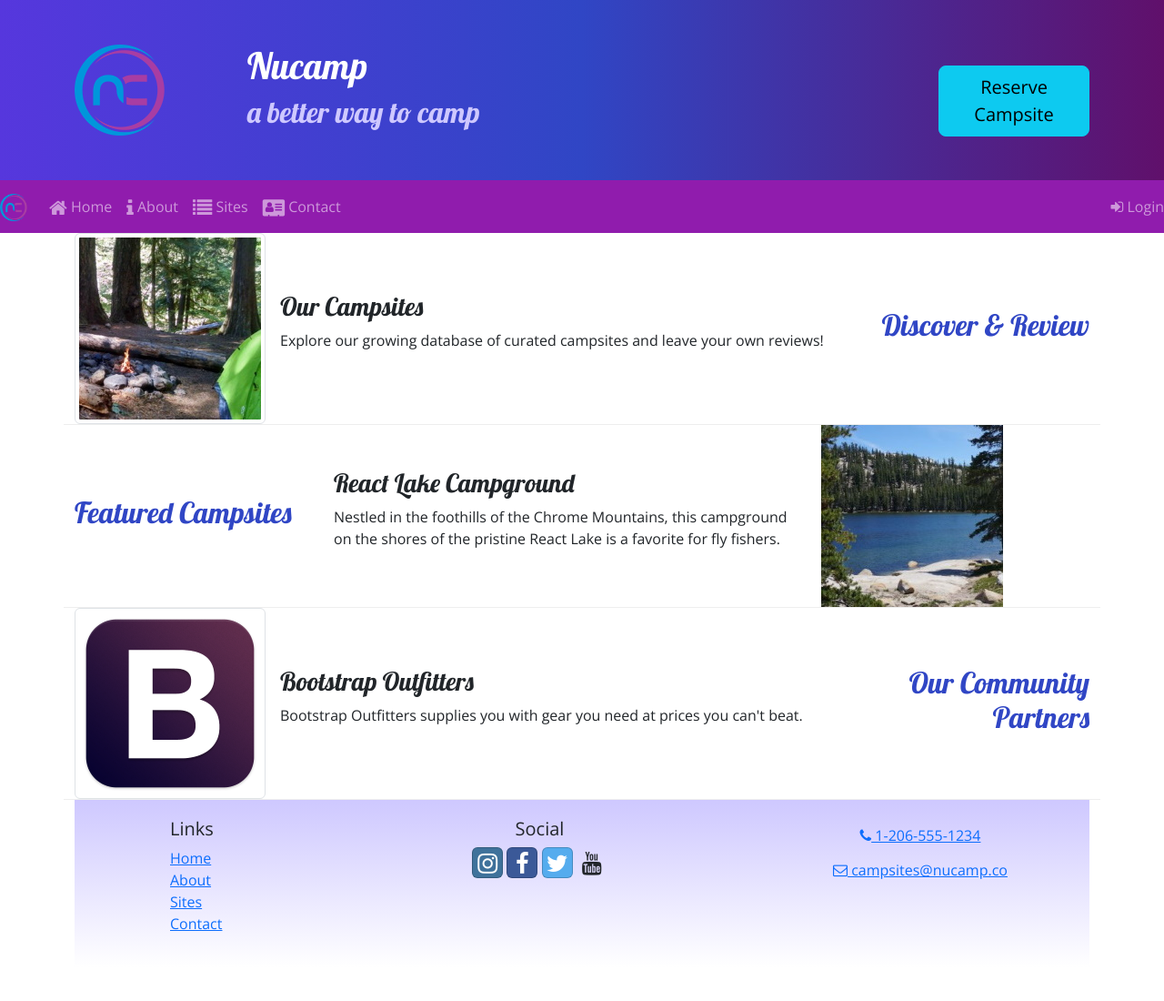
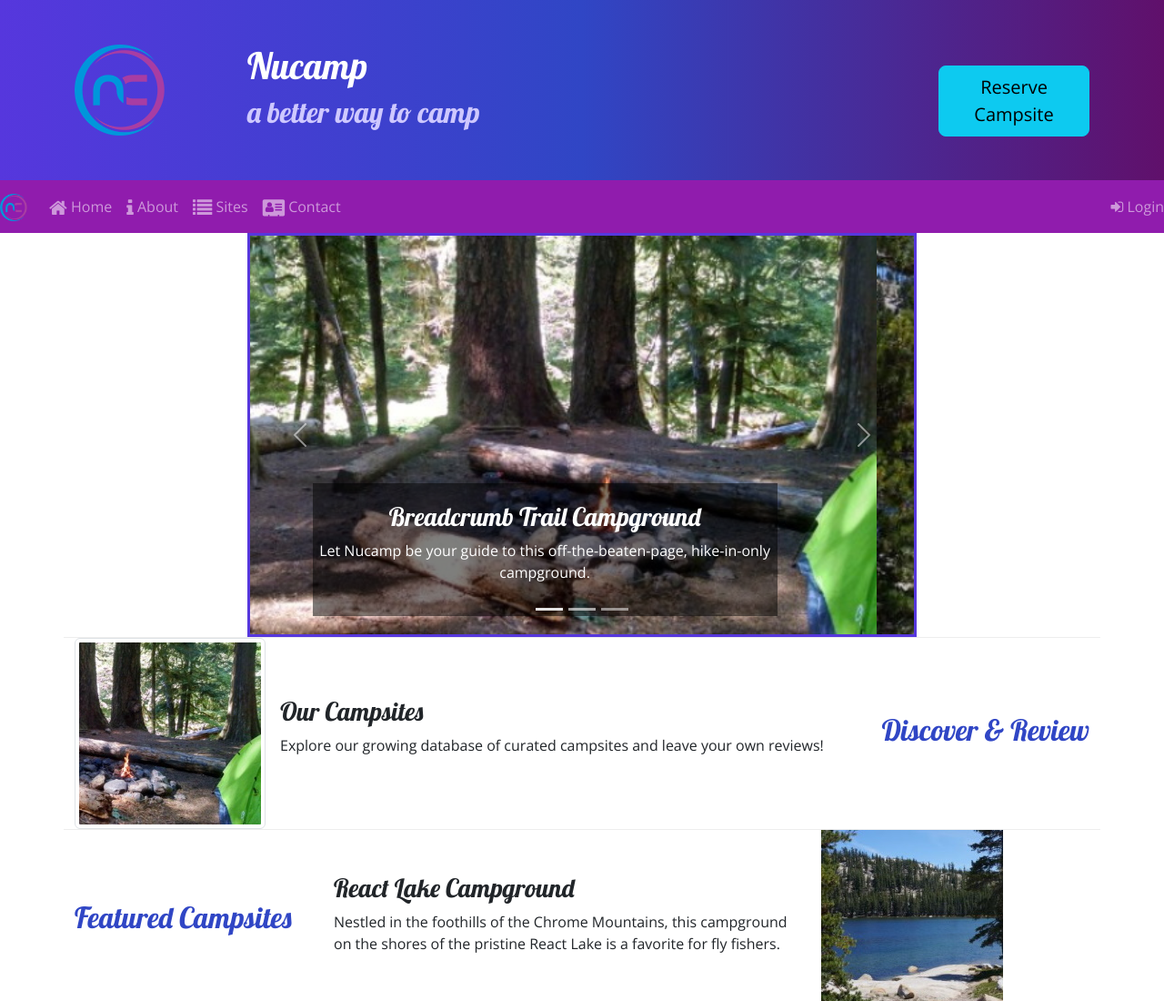
Before and after one commit to sharon-f-lewis/nu3campsite, a website: page index.html in a window 1280 px wide. Shown: the top 1100 px of the page at 91% size. Before the commit the page ends 1063 px from the top, so only its background shows below. Drawn offline with nearby package versions, Linux system fonts and the light colour scheme.

Commit message:
Carousel

```diff
--- a/css/styles.css
+++ b/css/styles.css
@@ -16,6 +16,14 @@ header h2 {
 
 .accordion-button {
   background-color: #d3d3d3;
+}
+
+.carousel {
+  border: solid #5637DD;
+}
+
+.carousel-caption {
+  background-color: rgba(0, 0, 0, 0.5);
 }
 
 .jumbotron {
--- a/index.html
+++ b/index.html
@@ -168,6 +168,50 @@
 
   <!-- Page Content -->
   <div class='container'>
+    <!-- Carousel -->
+    <div class='row row-content'>
+      <div class='col-md-8 mx-auto'>
+        <div id='homeCarousel' class='carousel slide' data-bs-ride='carousel'>
+          <ol class='carousel-indicators'>
+            <li data-bs-target='#homeCarousel' data-bs-slide-to='0' class='active'></li>
+            <li data-bs-target='#homeCarousel' data-bs-slide-to='1'></li>
+            <li data-bs-target='#homeCarousel' data-bs-slide-to='2'></li>
+          </ol>
+          <div class='carousel-inner'>
+            <div class='carousel-item active'>
+              <img class='d-block w-100' src='img/breadcrumb-trail.jpg' alt='Breadcrumb Trail Campground' />
+              <div class='carousel-caption'>
+                <h3>Breadcrumb Trail Campground</h3>
+                <p class='d-none d-sm-block'>Let Nucamp be your guide to this off-the-beaten-page, hike-in-only campground.</p>
+              </div> <!-- end carousel-caption -->
+            </div> <!-- carousel-item -->
+            <div class='carousel-item'>
+              <img class='d-block w-100' src='img/react-lake.jpg' alt='React Lake Campground' />
+              <div class='carousel-caption'>
+                <h3>React Lake Campground</h3>
+                <p class='d-none d-sm-block'>Nestled in the foothills of the Chrome Mountains, this campground on the shores of the pristine React Lake is a favorite for fly fishers.</p>
+              </div> <!-- end carousel-caption -->
+            </div> <!-- carousel-item -->
+            <div class='carousel-item'>
+              <img class='d-block w-100' src='img/chrome-river.jpg' alt='Chrome River Campground' />
+              <div class='carousel-caption'>
+                <h3>Chrome River Campground</h3>
+                <p class='d-none d-sm-block'>Spend a few sunny days and starry nights beneath a canopy of old-growth first at this enchanting spot by the Chrome River.</p>
+              </div> <!-- end carousel-caption -->
+            </div> <!-- carousel-item -->
+          </div> <!-- end carousel-inner -->
+          <a class='carousel-control-prev' href='#homeCarousel' role='button' data-bs-slide='prev'>
+            <span class='carousel-control-prev-icon'></span>
+            <span class='sr-only'>Previous</span>
+          </a>
+          <a class='carousel-control-next' href='#homeCarousel' role='button' data-bs-slide='Next'>
+            <span class='carousel-control-next-icon'></span>
+            <span class='sr-only'>Next</span>
+          </a>
+        </div> <!-- end carousel -->
+      </div> <!-- end col-->
+    </div> <!-- end row -->
+
     <!-- Row 1 - Discover & Review -->
     <div class='row row-content align-items-center'>
       <div class='col-sm-4 col-md-3 order-sm-last'>
```
